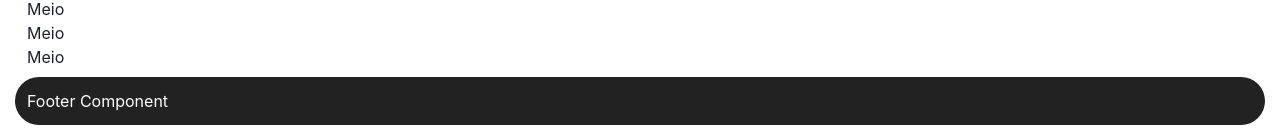
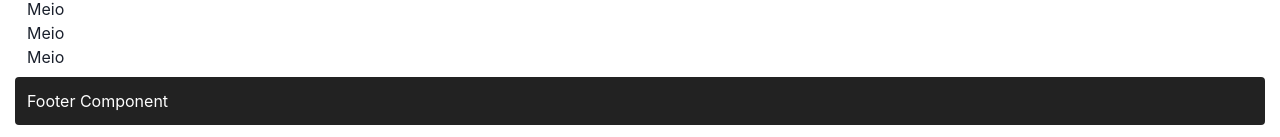
Before and after one commit to codethebasics/foodsfa, a Next.js app: page / in a window 1280 px wide. Shown: the part 660-797 px from the top of the page. Built offline with nearby package versions, Linux system fonts and the light colour scheme.

Commit message:
freemode

```diff
--- a/components/layout/footer/Footer.jsx
+++ b/components/layout/footer/Footer.jsx
@@ -2,7 +2,7 @@ import { Flex, Text } from '@chakra-ui/react'
 
 export default function Footer() {
   return (
-    <Flex p={3} backgroundColor={'#222'} color={'#fff'} borderRadius={'50px'}>
+    <Flex p={3} backgroundColor={'#222'} color={'#fff'} borderRadius={'4px'}>
       <Text>Footer Component</Text>
     </Flex>
   )
--- a/pages/index.jsx
+++ b/pages/index.jsx
@@ -1,8 +1,9 @@
 import { Flex, Box, Text } from '@chakra-ui/react'
 import { Swiper, SwiperSlide } from 'swiper/react'
-import { Pagination } from 'swiper'
+import { Pagination, FreeMode } from 'swiper'
 
 import 'swiper/css'
+import 'swiper/css/free-mode'
 import 'swiper/css/pagination'
 
 export default function Home() {
@@ -12,7 +13,12 @@ export default function Home() {
         <Text>La Vie est Belle</Text>
       </Flex>
       <Flex>
-        <Swiper slidesPerView={2} spaceBetween={30} modules={[Pagination]}>
+        <Swiper
+          freeMode={true}
+          slidesPerView={2}
+          spaceBetween={30}
+          modules={[FreeMode, Pagination]}
+        >
           <SwiperSlide>Produto 1</SwiperSlide>
           <SwiperSlide>Produto 2</SwiperSlide>
           <SwiperSlide>Produto 3</SwiperSlide>
```
